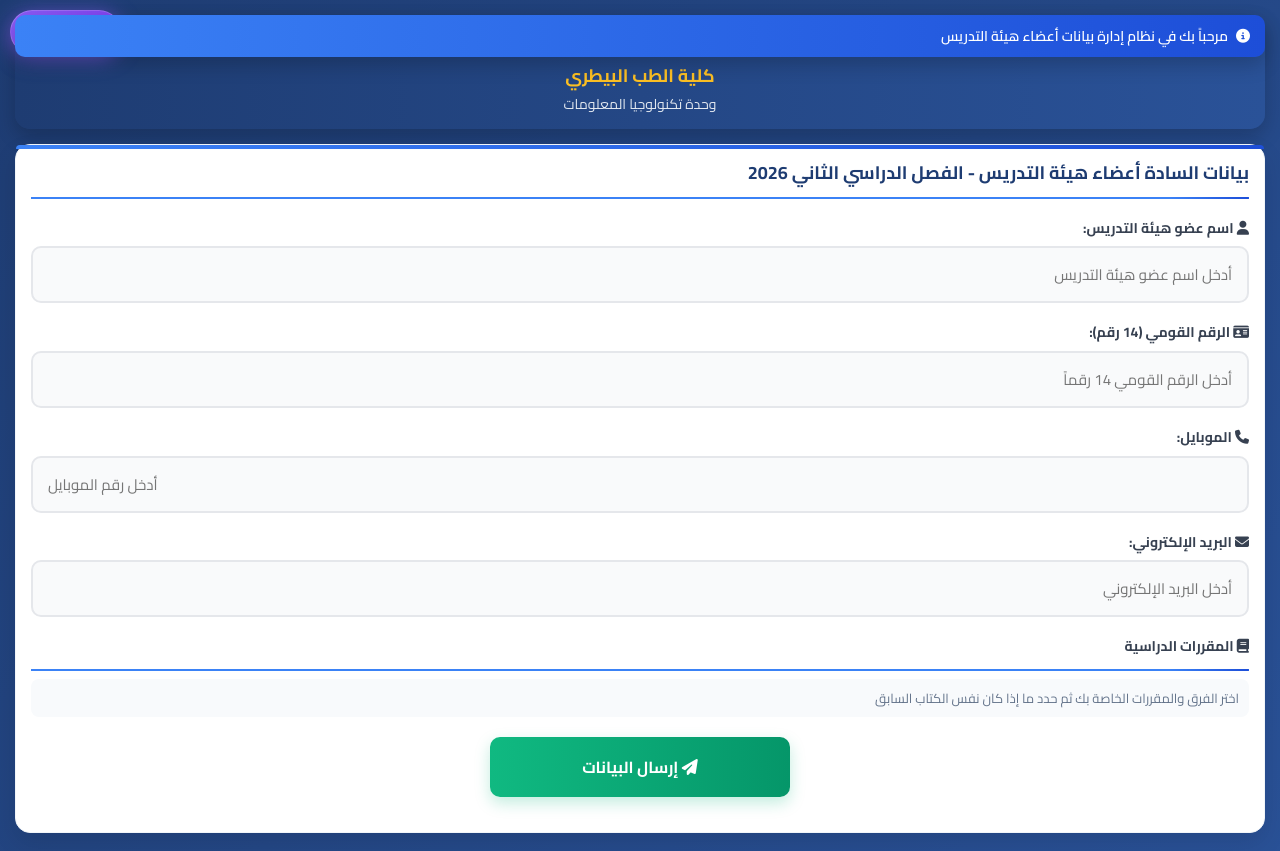
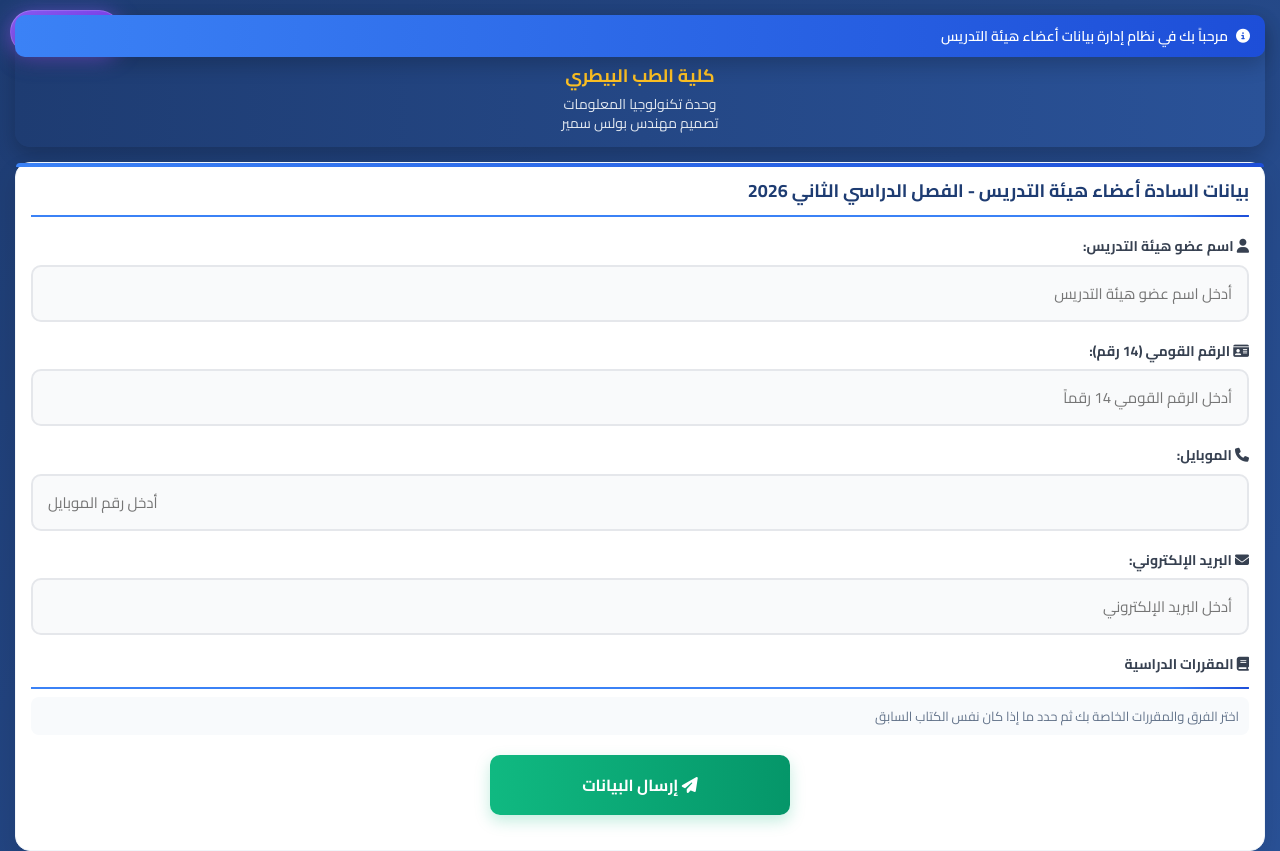
Before and after one commit to boles2025/staff, a plain HTML site: page index.html in a window 1280 px wide. Shown: the top 851 px of the page. Drawn offline with Linux system fonts and the light colour scheme; no server answers.

Commit message:
Update index.html

```diff
--- a/index.html
+++ b/index.html
@@ -1354,6 +1354,7 @@
                 <div class="university-title">جامعة المنيا</div>
                 <div class="college-title">كلية الطب البيطري</div>
                 <div class="unit-title">وحدة تكنولوجيا المعلومات</div>
+                <div class="unit-title">تصميم مهندس بولس سمير</div>
             </div>
 
             <div class="form-container">
```
